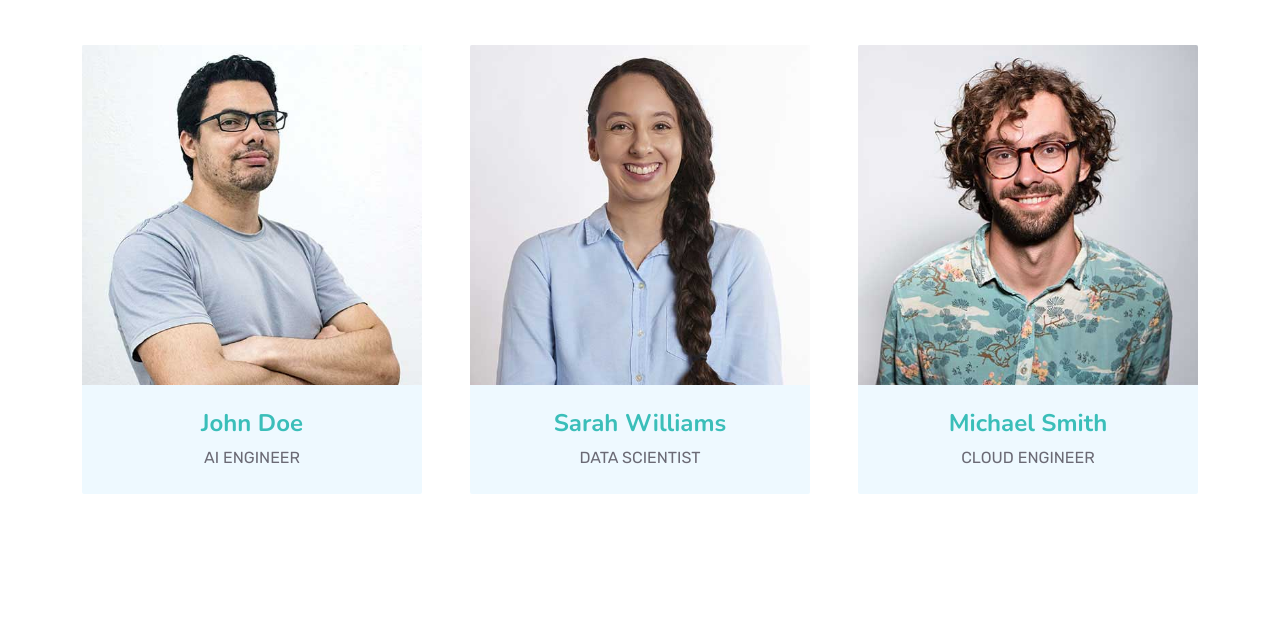
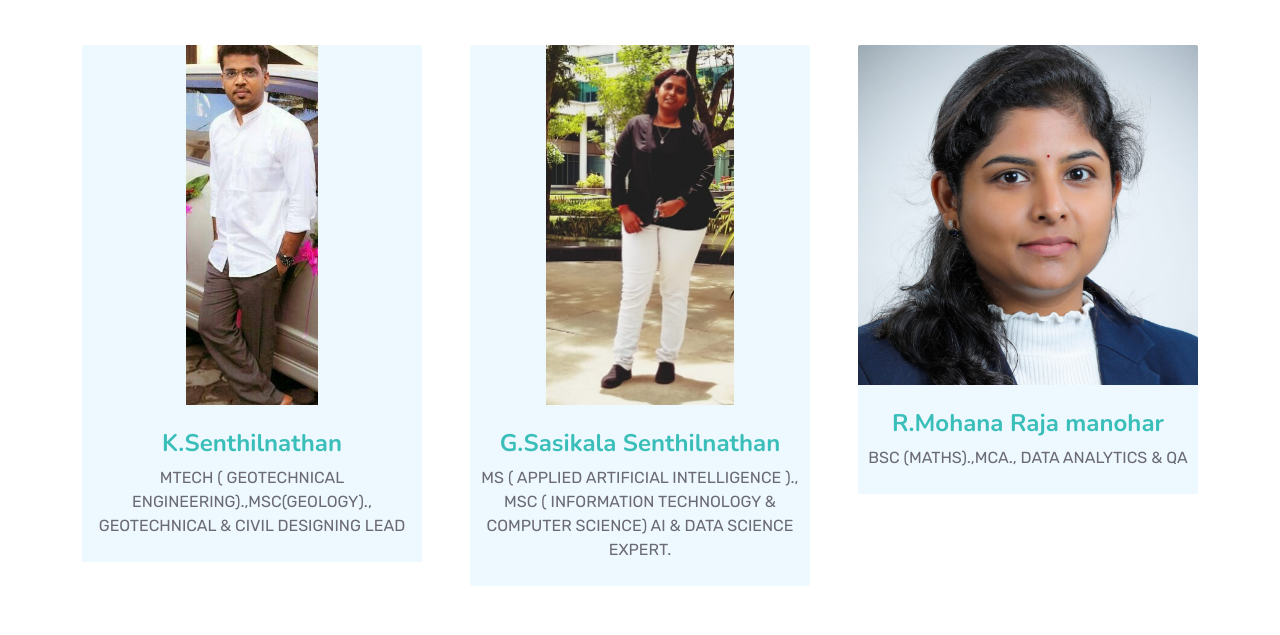
Before and after one commit to pojotech2023/thedal, a plain HTML site: page index.html in a window 1280 px wide. Shown: the part 4615-5250 px from the top of the page. Drawn offline with nearby package versions, Linux system fonts and the light colour scheme.

Commit message:
change wod

```diff
--- a/index.html
+++ b/index.html
@@ -123,7 +123,7 @@
                         <div class="p-3" style="max-width: 900px;">
                             <h5 class="text-white text-uppercase mb-3 animated slideInDown">Learn from Industry Experts
                                 in Tamil & English</h5>
-                            <h1 class="display-1 text-white mb-md-4 animated zoomIn">Earn from experts, gain skills.
+                            <h1 class="display-1 text-white mb-md-4 animated zoomIn">Learn from experts, gain skills.
                             </h1>
                         </div>
                     </div>
@@ -647,8 +647,8 @@
             <div class="row g-5">
                 <div class="col-lg-4 wow slideInUp" data-wow-delay="0.3s">
                     <div class="team-item bg-light rounded overflow-hidden">
-                        <div class="team-img position-relative overflow-hidden">
-                            <img class="img-fluid w-100" src="img/team-1.jpg" alt="John Doe">
+                        <div class="team-img position-relative overflow-hidden d-flex justify-content-center align-items-center">
+                            <img class="w-80" src="img/thedal/profile1.jpeg" alt="John Doe"  style="height: 360px;">
                             <!-- <div class="team-social">
                                 <a class="btn btn-lg btn-primary btn-lg-square rounded" href=""><i class="fab fa-twitter fw-normal"></i></a>
                                 <a class="btn btn-lg btn-primary btn-lg-square rounded" href=""><i class="fab fa-facebook-f fw-normal"></i></a>
@@ -657,30 +657,33 @@
                             </div> -->
                         </div>
                         <div class="text-center py-4">
-                            <h4 class="text-primary">John Doe</h4>
-                            <p class="text-uppercase m-0">AI Engineer</p>
+                            <h4 class="text-primary">K.Senthilnathan</h4>
+                            <p class="text-uppercase m-0">MTech ( Geotechnical Engineering).,Msc(Geology).,
+                                Geotechnical & Civil Designing lead</p>
                         </div>
                     </div>
                 </div>
                 <div class="col-lg-4 wow slideInUp" data-wow-delay="0.6s">
                     <div class="team-item bg-light rounded overflow-hidden">
-                        <div class="team-img position-relative overflow-hidden">
-                            <img class="img-fluid w-100" src="img/team-2.jpg" alt="Sarah Williams">
+                        <div class="team-img position-relative overflow-hidden d-flex justify-content-center align-items-center">
+                            <img class="w-80" src="img/thedal/profile2.jpeg" alt="Sarah Williams" style="height: 360px;">
                         </div>
                         <div class="text-center py-4">
-                            <h4 class="text-primary">Sarah Williams</h4>
-                            <p class="text-uppercase m-0">Data Scientist</p>
+                            <h4 class="text-primary">G.Sasikala Senthilnathan</h4>
+                            <p class="text-uppercase m-0">MS ( Applied Artificial intelligence ).,<br>   Msc ( Information Technology & Computer Science)
+                                AI & Data science Expert.</p>
                         </div>
                     </div>
                 </div>
                 <div class="col-lg-4 wow slideInUp" data-wow-delay="0.9s">
                     <div class="team-item bg-light rounded overflow-hidden">
                         <div class="team-img position-relative overflow-hidden">
-                            <img class="img-fluid w-100" src="img/team-3.jpg" alt="Michael Smith">
+                            <img class="img-fluid w-100" src="img/thedal/profile3.jpeg" alt="Michael Smith">
                         </div>
                         <div class="text-center py-4">
-                            <h4 class="text-primary">Michael Smith</h4>
-                            <p class="text-uppercase m-0">Cloud Engineer</p>
+                            <h4 class="text-primary">R.Mohana Raja manohar</h4>
+                            <p class="text-uppercase m-0"> Bsc (Maths).,MCA.,
+                                Data Analytics & QA</p>
                         </div>
                     </div>
                 </div>
```
